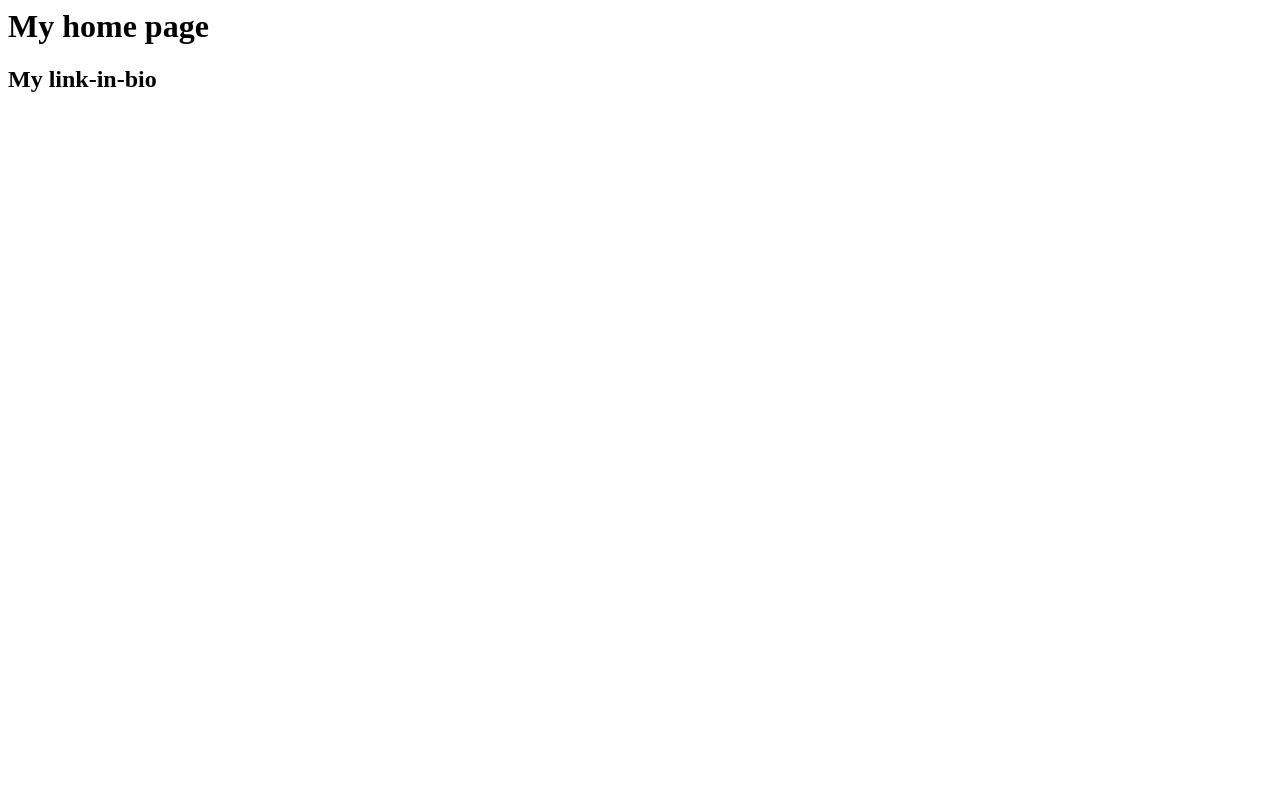
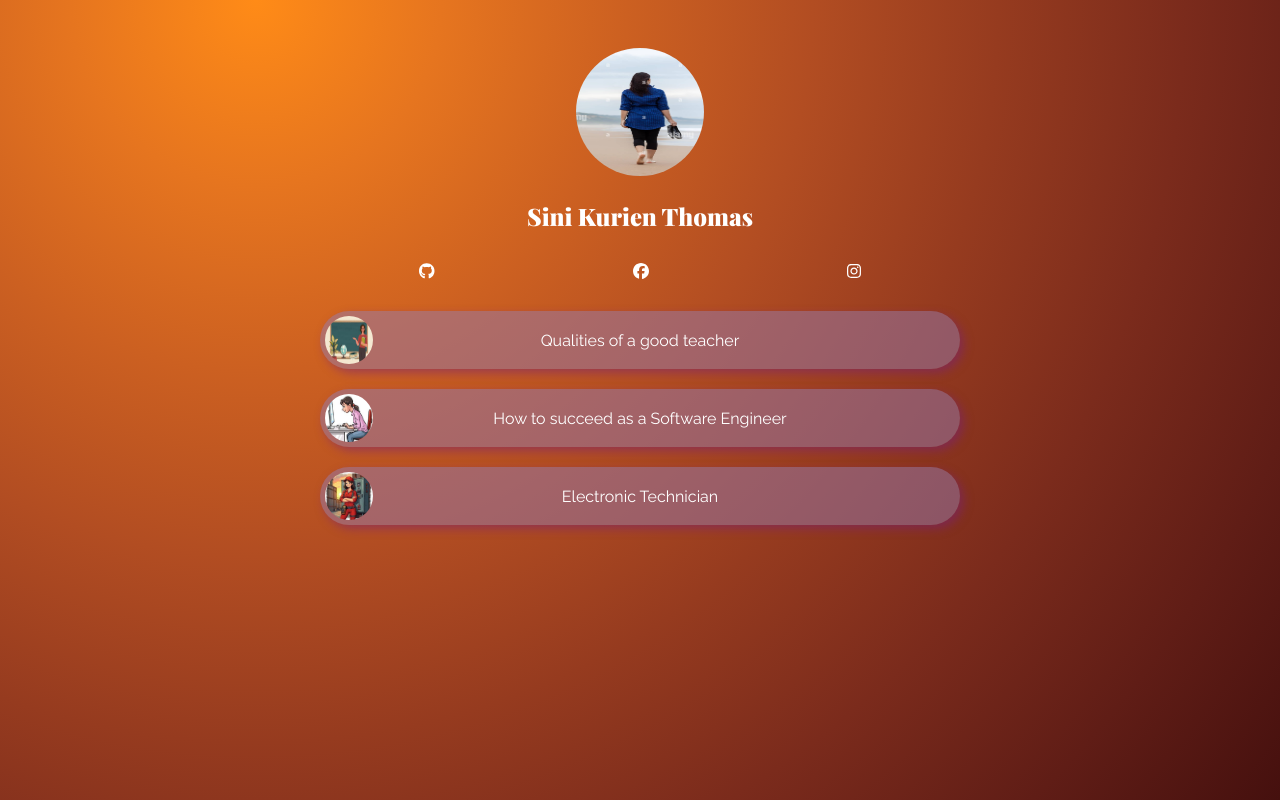
Before and after one commit to sinikurienthomas/link-in-bio, a plain HTML site: page index.html in a window 1280 px wide. Drawn offline with nearby package versions, Linux system fonts and the light colour scheme; a web font is replaced by a local one.

Commit message:
Code completed

```diff
--- a/index.html
+++ b/index.html
@@ -1,2 +1,131 @@
-<h1>My home page</h1>
-<body><h2>My link-in-bio</h2></body>
+<!DOCTYPE html>
+<html>
+  <head>
+    <meta charset="UTF-8">
+    <meta name="viewport" content="width=device-width,initial-scale=1.0">
+    <title>Sini Kurien Thomas's links</title>
+
+    <link rel="preconnect" href="https://fonts.googleapis.com">
+<link rel="preconnect" href="https://fonts.gstatic.com" crossorigin>
+<link href="https://fonts.googleapis.com/css2?family=Playfair+Display:ital,wght@0,400..900;1,400..900&family=Raleway:ital,wght@0,100..900;1,100..900&display=swap" rel="stylesheet">
+
+
+      <script src="https://cdnjs.cloudflare.com/ajax/libs/font-awesome/6.5.2/js/all.min.js"></script>
+
+
+    <style>
+      /*
+      *{
+        border: 1px red dashed;
+      }
+      */
+
+      html{
+        min-height: 100%;
+      }
+
+      body{
+        padding-top: 40px;
+        padding-bottom: 40px;
+        background: radial-gradient(circle at 20% 0%, #ff8b17, #e6751f, #cc6021, #b24d22, #963b1f, #7b2b1c, #601d16, #45100e);
+        min-height: 100%;
+        color: rgba(255, 255, 255, 1.0);
+        font-family: "Raleway";
+          }
+
+      a{
+            color: rgba(255, 255, 255, 1.0);
+            text-decoration:none;
+       }
+
+       .item {
+        background-color: rgba(149, 123, 173, 0.5);
+        border-radius:1000px;
+        padding:5px;
+        padding-right: 53px;
+        box-shadow: 4px 4px 10px 0px rgba(122,32,122,0.5);
+         }
+
+      .avatar-image{
+        width:128px;
+        height:128px;
+        border-radius: 128px;
+      }
+     .images{
+        width:48px;
+        height:48px;
+        border-radius:48px;
+      }
+
+      .main-container{
+        max-width:640px;
+        margin:auto;
+      }
+
+      .image-row{
+        margin-bottom:20px;
+        text-align:center;
+      }
+
+      .name-row{
+        margin-bottom:30px;
+        text-align:center;
+        font-family:"Playfair Display";
+        font-size: 24px;
+        font-weight: 900;
+      }
+
+      .social-icons-row{
+        margin-bottom:30px;
+        display:flex;
+        justify-content:space-around;
+      }
+
+      .item{
+        margin-bottom:20px;
+        display:flex;
+        align-items: center;
+
+      }
+
+      .link-text{
+        text-align:center;
+        flex-grow:1;
+      }
+
+      </style>
+  </head>
+    <body>
+      <div class="main-container">
+        <div class="image-row">
+          <img src="/Images/Img1.JPG" alt="Sini Kurien Thomas headshot" class ="avatar-image">
+        </div>
+
+        <div class="name-row">
+          Sini Kurien Thomas
+        </div>
+        <div class="social-icons-row">
+          <a href="https://github.com/sinikurienthomas" target="_blank"><i class="fa-brands fa-github"></i></a>
+          <a href="https://facebook.com/sinikurienthomas" target="_blank"><i class="fa-brands fa-facebook"></i></a>
+          <a href="https://instagram.com/sinikurienthomas" target="_blank"><i class="fa-brands fa-instagram"></i></a>
+        </div>
+
+        <div class="links-row">
+          <div class="item">
+            <img src="/Images/Img2.jpg" alt="Teacher" class="images">
+            <a class="link-text" href="https://www.nu.edu/blog/qualities-of-a-good-teacher/" target="_blank">Qualities of a good teacher</a>
+          </div>
+
+          <div class="item">
+            <img src="Images/Img3.jpg" alt="Software Engineer" class="images">
+           <a class="link-text" href="https://medium.com/edf-data-and-tech/how-to-succeed-as-a-software-engineer-9f24e2055a7" target="_blank">How to succeed as a Software Engineer</a>
+          </div>
+
+          <div class="item">
+            <img src="Images/Img4.jpg" alt="Electronics Technician" class="images">
+            <a class="link-text" href ="https://www.4cornerresources.com/career-guides/electronics-technician/" target="_blank">Electronic Technician</a>
+          </div>
+        </div>
+      </div>
+  </body>
+</html>
```
Also changed, not shown: Images/Img1.JPG (added), Images/Img2.jpg (added), Images/Img3.jpg (added), Images/Img4.jpg (added).
